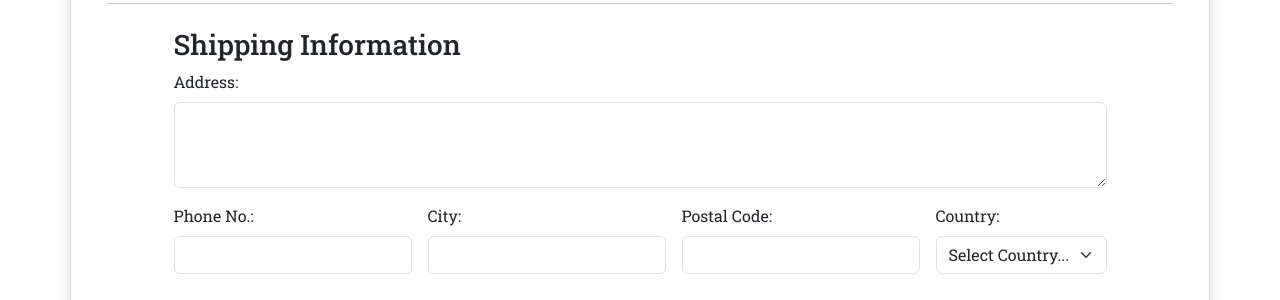
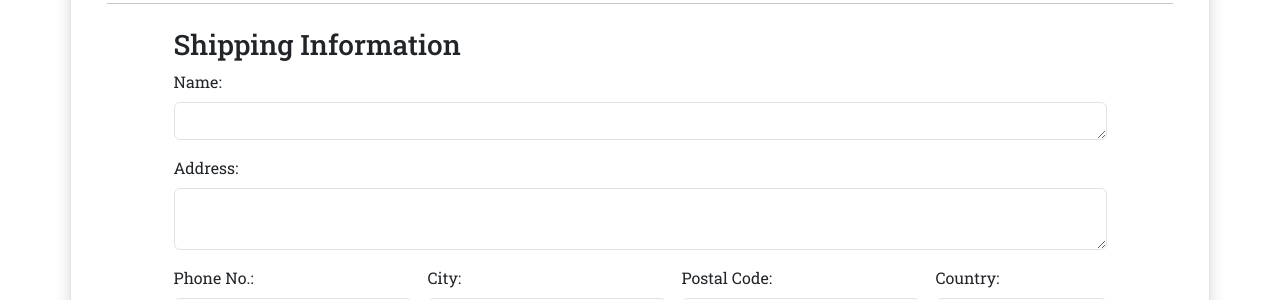
Before and after one commit to GabrielOchieng/willycollections, a React (Vite) app: page /checkout in a window 1280 px wide. Shown: the part 216-516 px from the top of the page. Built offline with nearby package versions, Linux system fonts and the light colour scheme; no server answers; the database is empty; sample sign-in values are in the browser's storage.

Commit message:
refactoring

```diff
--- a/src/components/orderConfirmation/OrderConfirmation.jsx
+++ b/src/components/orderConfirmation/OrderConfirmation.jsx
@@ -33,6 +33,10 @@ const OrderConfirmation = () => {
         <ul className="list-group mb-0">
           <li className="list-group-item">
             <p className="mb-1">Name:</p>
+            <p>{shippingInfo.name}</p>
+          </li>
+          <li className="list-group-item">
+            <p className="mb-1">Address:</p>
             <p>{shippingInfo.address}</p>
           </li>
           <li className="list-group-item">
@@ -64,6 +68,7 @@ const OrderConfirmation = () => {
               <div>
                 <p className="mb-1">{item.name}</p>
                 <p className="text-muted">Quantity: {item.quantity}</p>
+                <p className="text-muted">Details: {item.customerDetails}</p>
               </div>
               <p className="text-muted">Ksh. {item.price * item.quantity}</p>
             </li>
--- a/src/pages/CheckoutPage.jsx
+++ b/src/pages/CheckoutPage.jsx
@@ -56,6 +56,20 @@ const CheckoutPage = () => {
           <h3>Shipping Information</h3>
           <form>
             <div className="mb-3">
+              <label htmlFor="name" className="form-label">
+                Name:
+              </label>
+              <textarea
+                className="form-control"
+                id="name"
+                name="name"
+                rows="1"
+                value={shippingInfo.name}
+                onChange={handleInputChange}
+                required
+              ></textarea>
+            </div>
+            <div className="mb-3">
               <label htmlFor="address" className="form-label">
                 Address:
               </label>
@@ -63,7 +77,7 @@ const CheckoutPage = () => {
                 className="form-control"
                 id="address"
                 name="address"
-                rows="3"
+                rows="2"
                 value={shippingInfo.address}
                 onChange={handleInputChange}
                 required
@@ -142,6 +156,9 @@ const CheckoutPage = () => {
                 <div>
                   <p className="mb-1">{item.name}</p>
                   <p className="text-muted">Quantity: {item.quantity}</p>
+                  <p className="text-muted">
+                    Customer Details: {item.customerDetails}
+                  </p>
                 </div>
                 <p className="text-muted">Ksh. {item.price * item.quantity}</p>
               </li>
```
